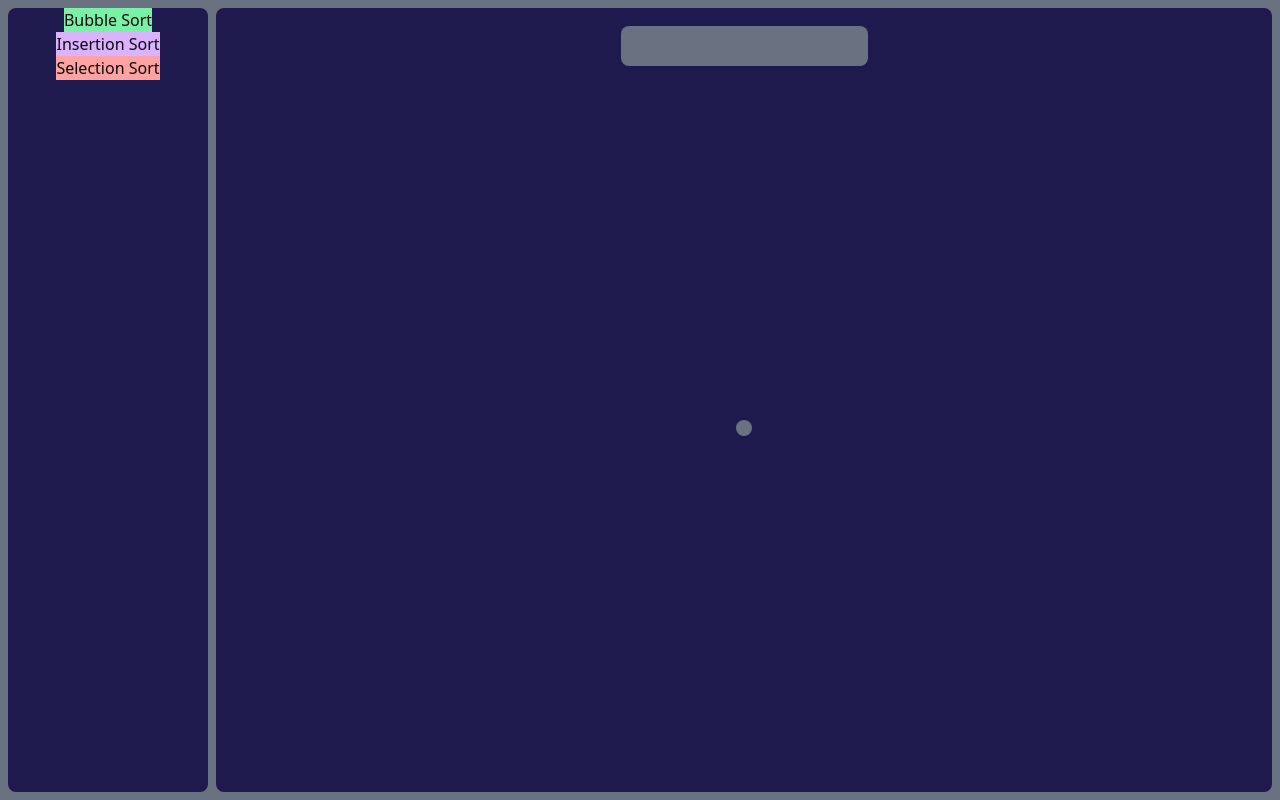
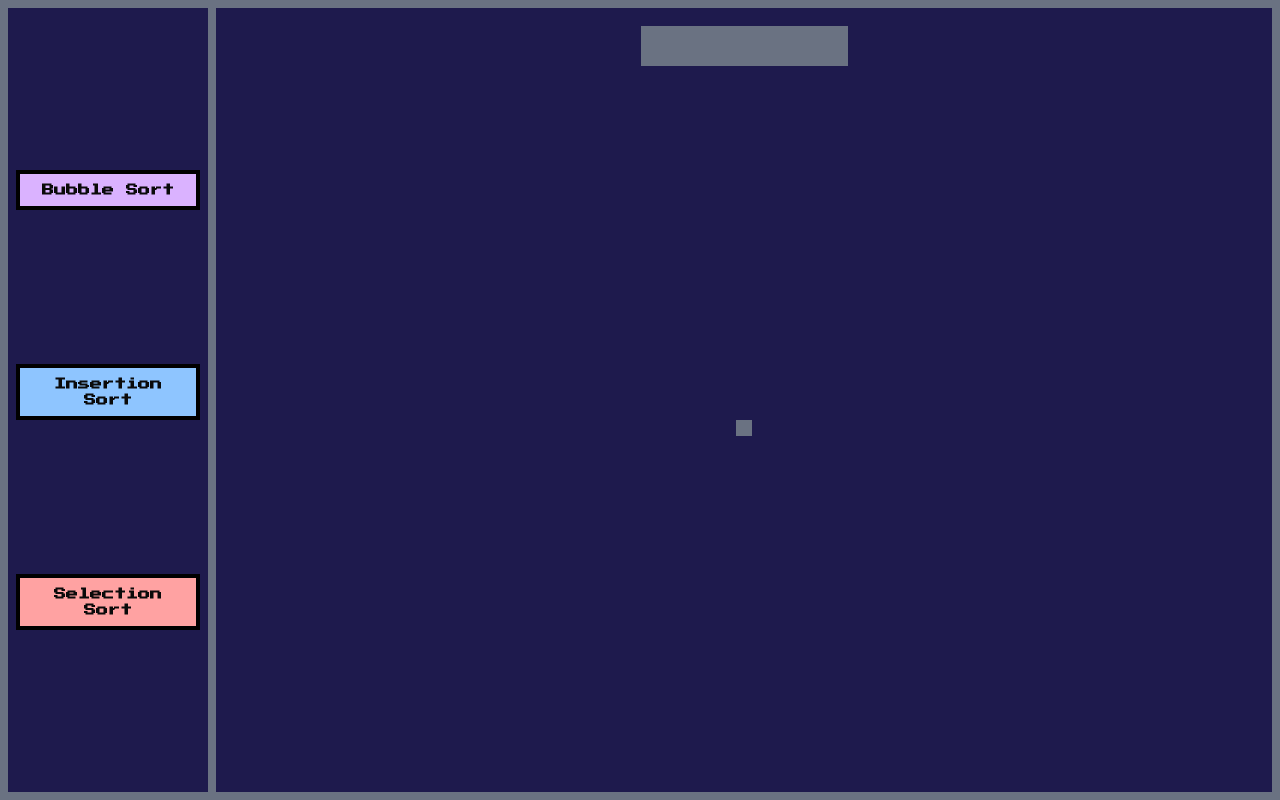
Before and after one commit to DefHex/Sort-visualizer, a React (Vite) app: page / in a window 1280 px wide. Built offline with nearby package versions, Linux system fonts and the light colour scheme.

Commit message:
Made it Arcade!

```diff
--- a/src/App.tsx
+++ b/src/App.tsx
@@ -106,9 +106,9 @@ export default function App() {
 
   return (
     <div className="Screen flex flex-row gap-2 w-screen h-screen p-2 bg-gray-500">
-      <div className="Side Bar flex flex-col items-center justify-safe w-50 h-full bg-indigo-950 rounded-md">
+      <div className="Side Bar flex flex-col place-content-evenly w-50 h-full p-2 bg-indigo-950">
         <button
-          className="BubbleSort bg-green-300"
+          className="BubbleSort bg-purple-300 p-2 border-4 border-black hover:translate-y-1 active:translate-y-2 font-bold text-xs font-['Press_Start_2P']"
           onClick={() => {
             bubble();
           }}
@@ -116,7 +116,7 @@ export default function App() {
           Bubble Sort
         </button>
         <button
-          className="InsertionSort bg-purple-300"
+          className="InsertionSort bg-blue-300 p-2 border-4 border-black hover:translate-y-1 active:translate-y-2 font-bold text-xs font-['Press_Start_2P']"
           onClick={() => {
             insertion();
           }}
@@ -124,7 +124,7 @@ export default function App() {
           Insertion Sort
         </button>
         <button
-          className="SelectionSort bg-red-300"
+          className="SelectionSort bg-red-300 p-2 border-4 border-black hover:translate-y-1 active:translate-y-2 font-bold text-xs font-['Press_Start_2P']"
           onClick={() => {
             selection();
           }}
@@ -132,12 +132,16 @@ export default function App() {
           Selection Sort
         </button>
       </div>
-      <div className="Main flex flex-1 flex-col items-center justify-center h-full p-2 bg-indigo-950 rounded-md">
-        <div className="Input Field flex flex-row place-items-center gap-2 p-2 bg-gray-500 rounded-md">
-          <input type="text" onChange={handleChange} />
+      <div className="Main flex flex-1 flex-col items-center justify-center h-full p-2 bg-indigo-950">
+        <div className="Input Field flex flex-row place-items-center gap-2 p-2 bg-gray-500">
+          <input
+            type="text"
+            onChange={handleChange}
+            className="font-['Lexend']"
+          />
         </div>
         <div className="MainBottom flex flex-col items-center justify-center align-middle gap-4 mt-4 w-full h-9/10">
-          <div className="Array flex flex-row place-content-evenly gap-2 p-2 bg-gray-500 rounded-md">
+          <div className="Array flex flex-row place-content-evenly gap-2 p-2 bg-gray-500">
             {array.map((number, index) => {
               return (
                 <div
@@ -145,7 +149,7 @@ export default function App() {
                   ref={(e) => {
                     container.current[index] = e;
                   }}
-                  className="Item w-15 aspect-square bg-cyan-500 rounded-md"
+                  className="Item flex items-center justify-center w-15 aspect-square bg-cyan-500 truncate text-xs font-['Press_Start_2P']"
                 >
                   {number}
                 </div>
--- a/src/index.css
+++ b/src/index.css
@@ -1,3 +1,6 @@
+@import url("https://fonts.googleapis.com/css2?family=Press+Start+2P&display=swap");
+@import url("https://fonts.googleapis.com/css2?family=Lexend&display=swap");
+
 @import "tailwindcss";
 @import "tw-animate-css";
 
```
